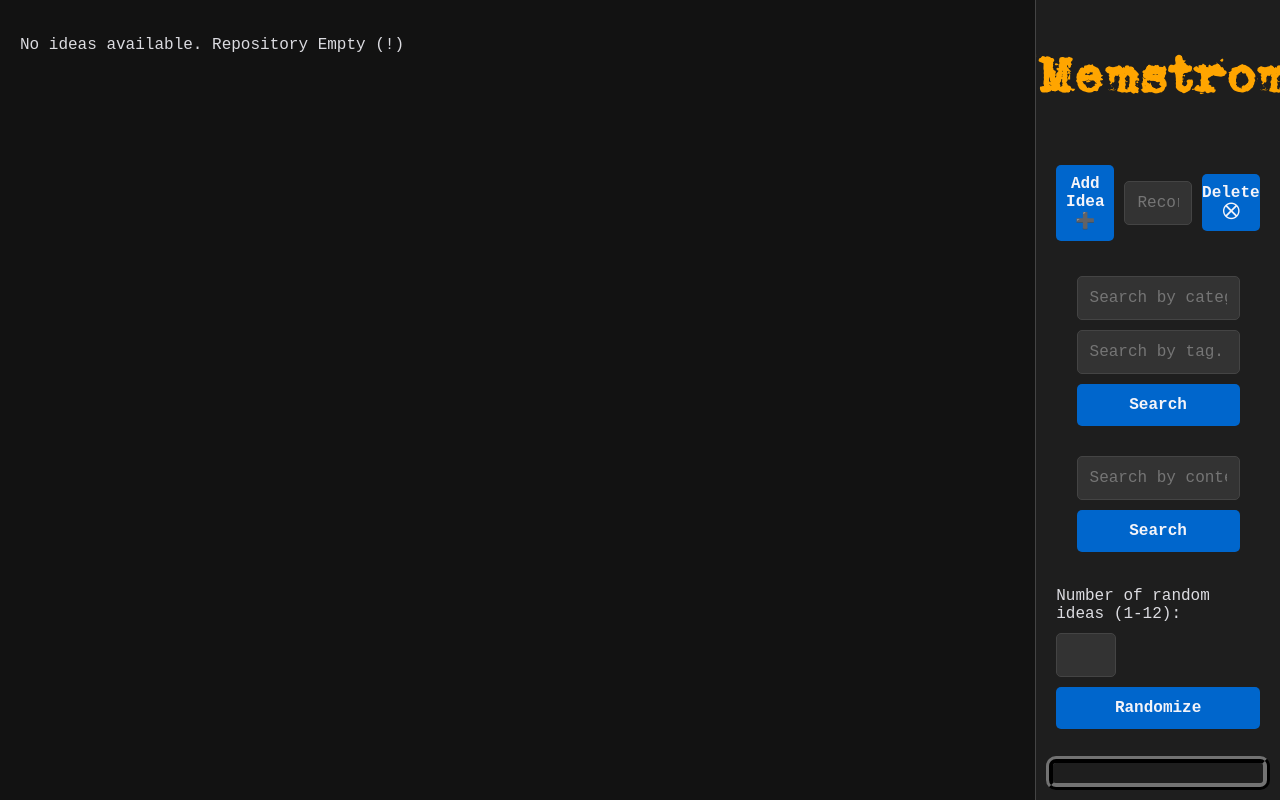
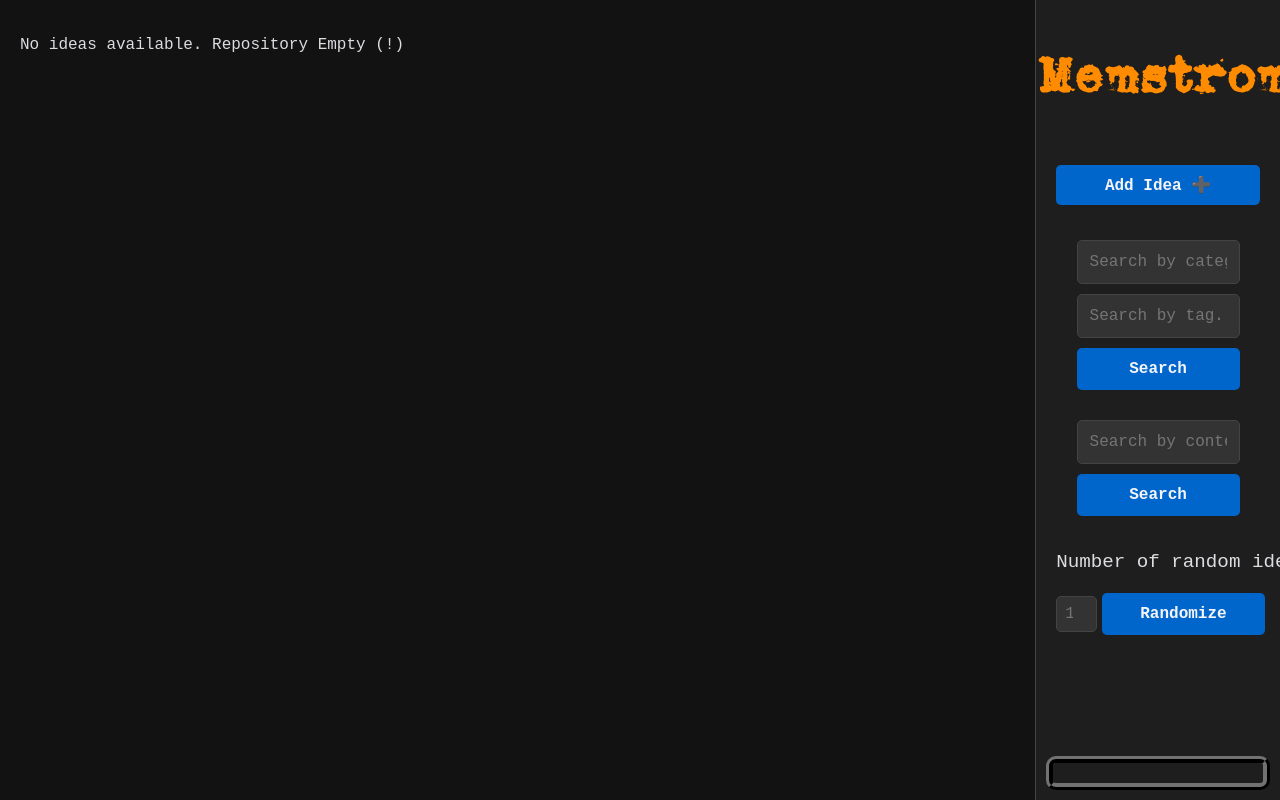
Before and after one commit to salbaroudi/Memstrom, a Flask app: page / in a window 1280 px wide. Run offline with Flask 3, Linux system fonts and the light colour scheme; data that the repository does not hold is empty.

Commit message:
And just like that, Milestone 1C is complete. The end.

```diff
--- a/app.py
+++ b/app.py
@@ -93,11 +93,12 @@ def api_add_idea():
 @app.route('/api/delete_idea', methods=['POST'])
 def api_delete_idea():
     data = request.json
-    rID = data.get("recordID")
+    rID = data.get("noteID")
+    print(rID)
     if not rID:
         return jsonify({'error': 'invalid recordID. Deletion request failed.'})
     delete_idea(rID)
-    return jsonify({'result': 'Deletion request processed successfully.'})
+    return jsonify({'status': 'Deletion request processed successfully.'})
 
 @app.route("/api/random_ideas", methods=["POST"])
 def api_random_ideas():
--- a/static/app.js
+++ b/static/app.js
@@ -1,4 +1,4 @@
-document.addEventListener('DOMContentLoaded', () => {
+//document.addEventListener('DOMContentLoaded', () => {
     //set at TL scope for event bindings.
     const addSubmitButton = document.getElementById('add-submit-button');
     const randomizeButton = document.getElementById('randomize-button');
@@ -42,11 +42,11 @@ document.addEventListener('DOMContentLoaded', () => {
     }
 
     function clearStatusBox() {
-        updateStatusBox("");
+        updateStatusBox("ok","");
     }
     //Wrapper functions for the above.
     function  printStatus(message) {
-        updateStatusBox(message);
+        updateStatusBox("ok",message);
     }
     function  printError(message) {
         updateStatusBox("error", message);
@@ -81,7 +81,6 @@ document.addEventListener('DOMContentLoaded', () => {
         return ((input.length === 0) || isREInvalid2(input));
     }
 
-    //Renders ideas found in the LHS pane of the app.
     const displayIdeas = (ideas) => {
         const ideaList = document.getElementById('idea-list');
         ideaList.innerHTML = '';
@@ -97,8 +96,10 @@ document.addEventListener('DOMContentLoaded', () => {
                     <strong>${idea.title}</strong><br>
                     <em>Categories: ${idea.categories.join(', ')}</em><br>
                     <em>Tags: ${idea.tags.join(', ')}</em><br>
+                    <em>ID: ${idea.id}</em><br>
                     <br /><br />
                     <div id="idea-data">${idea.content}</div>
+                    <button class="delete-note-btn" onclick="deleteIdea(${idea.id})">&#9938;</button>
                 `;
                 gridContainer.appendChild(note);
             });
@@ -299,15 +300,10 @@ document.addEventListener('DOMContentLoaded', () => {
         randomForm.reset();
     }
 
-    async function deleteIdea(e) {
-        deleteButton.disabled = true;
-
-        //Fetch the ID. check it is numeric and integer, or in range.
-        //Some invalid/error cases mapped to -1
-        const recordID = parseInt(document.getElementById("record-id").value) || -1;
-
+    async function deleteIdea(noteID) {
         //Screen invalid and negative numbers
-        if (recordID <= 0){ //Then terminate
+        if (noteID <= 0){ //Then terminate
+            printError("Warning: Invalid record number. Enter number between 1 and N.");
             console.log("Warning: Invalid record number. Enter number between 1 and N.")
             deleteButton.disabled = false;
             return;
@@ -318,27 +314,31 @@ document.addEventListener('DOMContentLoaded', () => {
             const response = await fetch('/api/delete_idea', {
                 method: 'POST',
                 headers: { 'Content-Type': 'application/json' },
-                body: JSON.stringify({ recordID }),
+                body: JSON.stringify({ noteID }),
             });
             //const response = await fetch(`/api/random_ideas?count=${count}`);
             //response.json processes body - this is an error case.
             if (!response.ok) {
                 const errorData = await response.json();
+                printError(errorData.error || "ERROR: Deletion request failed.");
                 console.log(errorData.error || "ERROR: Deletion request failed.");
                 return;
             }
             //main case: no error and 2XX status code recieved.
             //process body
             const msg = await response.json();
+            printStatus(msg.status);
             console.log("response message is: " + msg.status);
 
         } catch (error) {
             console.error("Error deleting random idea:", error);
         }
 
-        setTimeout(() => {
-            deleteButton.disabled = false;
-        }, 50);
+        //Clean up the UI.
+        const button = document.querySelector(`button[onclick="deleteIdea(${noteID})"]`);
+        const note = button.closest('.idea-note'); // Find the closest parent note div
+        note.remove();
+
     }
 
     async function sendIdea(e) {
@@ -418,7 +418,7 @@ document.addEventListener('DOMContentLoaded', () => {
     searchTagCatSubmit.addEventListener('click', async (e) => { sendTagCatSearch(e); });
     searchTextSubmit.addEventListener('click', async (e) => { sendTextSearch(e); });
     randomizeButton.addEventListener('click', async (e) => { fetchRandomIdeas(e); });
-    deleteButton.addEventListener('click', async (e) => { deleteIdea(e); });
+    //deleteButton.addEventListener('click', async (e) => { deleteIdea(e); });
 
     //Event Listeners for UI calls:
     addIdeaButton.addEventListener('click', (e) => {  addScreenOn(e); });
@@ -426,4 +426,4 @@ document.addEventListener('DOMContentLoaded', () => {
 
     // Initial fetch (loads all ideas!)
     fetchIdeas();
-});
+//});
--- a/static/style.css
+++ b/static/style.css
@@ -20,14 +20,14 @@ body {
 
 h1 {
     font-family: 'CustomFont', Arial, sans-serif;
-    color: #FFA500;
+    color: #ff8c00;
     font-size: 3.2em;
     text-align: center;
 }
 
 h2 {
     font-family: 'CustomFont', Arial, sans-serif;
-    color: #FFA500;
+    color: #ff8c00;
     font-size: 2.5em;
     text-align: center;
 }
@@ -133,7 +134,7 @@ button:hover {
 #edit-container input,
 #edit-container button {
     flex: 1;
-    max-width: 33%;
+    max-width: 100%;
     text-align: center;
 }
 
@@ -143,16 +144,52 @@ button:hover {
 
 #random-container {
     display: flex;
-    justify-content: center;
-    align-items: center;
-    gap: 10px;
+    flex-direction: column; /* Stack elements vertically */
+    gap: 10px; /* Add spacing between the label and the next row */
     margin: 15px 0;
     width: 100%;
 }
 
+#random-container label {
+    text-align: center;
+    font-size: 1.2em;
+    white-space: nowrap;
+}
+
 #random-container input {
-    max-width: 60px;
+    padding: 8px;
+    font-size: 1em;     border-radius: 5px;
+    border: 1px solid #444;
+    background-color: #333;
+    color: #f4f4f9;
+}
+
+/* Distribute space between input and button */
+#random-container .controls {
+    display: flex;
+    justify-content: space-between;
+    align-items: center;
+    gap: 5px;
+    width: 100%;
+}
+
+/* Fixed 20% width */
+/* Center text in the input box */
+#random-container input {
+    flex: 1 0 20%;
     text-align: center;
+}
+
+#random-container button {
+    flex: 1 0 80%;
+    font-weight: bold;
+    text-align: center;
+    cursor: pointer;
+}
+
+#random-container button:hover {
+    background-color: #ff8c00;
+    transition: background-color 0.3s ease;
 }
 
 #searchContainer {
--- a/templates/index.html
+++ b/templates/index.html
@@ -17,8 +17,6 @@
             <h1>//Memstrom\\</h1>
             <div id="edit-container">
                 <button id="add-button">Add Idea &#10133;</button>
-                <input type="content" id="record-id" placeholder="Record (#)">
-                <button id="delete-button">Delete &#9938;</button>
             </div>
             <div id="search-tag-container">
                 <form id="search-tag-form">
@@ -34,11 +32,11 @@
                 </form>
             </div>
             <div id="random-container">
-                <form id="random-ideas-form">
-                    <label for="random-count">Number of random ideas (1-12):</label>
-                    <input type="number" id="random-count" min="1" max="10">
+                <label for="random-count">Number of random ideas (1-12):</label>
+                <div class="controls">
+                    <input type="number" id="random-count" min="1" max="12" placeholder="1">
                     <button id="randomize-button">Randomize</button>
-                </form>
+                </div>
             </div>
             <div id="status-box" class="default-status">
             </div>
--- a/utils/database.py
+++ b/utils/database.py
@@ -53,7 +53,7 @@ def delete_idea(rID):
     #remove the offending idea.
     filtered_ideas = [idea for idea in ideas if idea.get('id') != rID]
     #Re-enumerate the ideas. First entry starts at 1.
-    renumbered_ideas = [{**idea, 'id': i + 1} for i, idea in enumerate(ideas)]
+    renumbered_ideas = [{**idea, 'id': i + 1} for i, idea in enumerate(filtered_ideas)]
     save_ideas(renumbered_ideas)
     return
 
@@ -63,7 +63,7 @@ def filter_ideas(categories,tags):
     #list of dictionary objects - representing json objects.
     ideas = get_ideas()
     filtered_ideas = []
-    #Mixture of sets and lists, and mutation is being exploited (yuck)
+    #Mixture of sets and lists, and mutation is being exploited as a hack.
     #here, but it is fast as we just load all ideas on-the-fly.
     for idea in ideas:
         idea['categories'] = set(idea['categories'])
```
Also changed, not shown: other parts of static/style.css (+66 -32 lines), todo_dev.md (+4 -3 lines).
